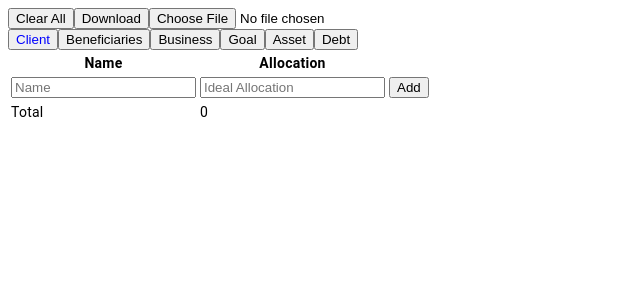
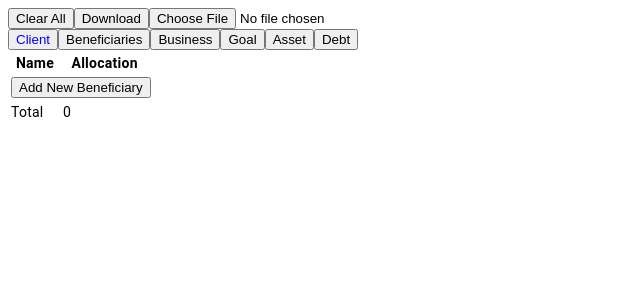
Before and after one commit to ynvtlmr/dynamic-needs-analysis, an Angular app: page /beneficiaries in a window 1280 px wide. Shown: the top 300 px of the page, without its empty margins (0-640 px from the left). Built offline with nearby package versions, Linux system fonts and the light colour scheme.

Commit message:
fix add beneficiary to add a row that is to be edited

```diff
--- a/src/app/beneficiary/beneficiary.component.html
+++ b/src/app/beneficiary/beneficiary.component.html
@@ -7,41 +7,23 @@
     </tr>
     <tr *ngFor="let beneficiary of beneficiaries; let i = index">
       <td>
-        <input
-          [(ngModel)]="beneficiary.name"
-          (ngModelChange)="onBeneficiaryChange()"
-          type="text"
-        />
+        <input [(ngModel)]="beneficiary.name" (ngModelChange)="onBeneficiaryChange()" type="text" />
       </td>
       <td>
-        <input
-          [(ngModel)]="beneficiary.allocation"
-          (ngModelChange)="onBeneficiaryChange()"
-          type="number"
-        />
+        <input [(ngModel)]="beneficiary.allocation" (ngModelChange)="onBeneficiaryChange()" type="number" />
       </td>
-      <td><button (click)="deleteBeneficiary(i)">Delete</button></td>
+      <td>
+        <button (click)="deleteBeneficiary(i)">Delete</button>
+      </td>
     </tr>
     <tr>
-      <td><input #nameInput type="text" placeholder="Name" /></td>
-      <td>
-        <input #allocationInput type="number" placeholder="Ideal Allocation" />
-      </td>
-      <td>
-        <button
-          (click)="
-            addBeneficiary(nameInput.value, allocationInput.valueAsNumber)
-          "
-        >
-          Add
-        </button>
+      <td colspan="3">
+        <button (click)="addBeneficiary()">Add New Beneficiary</button>
       </td>
     </tr>
-
     <tr>
       <td>Total</td>
       <td>{{ totalAllocation }}</td>
-      <td></td>
     </tr>
   </table>
 </div>
--- a/src/app/beneficiary/beneficiary.component.ts
+++ b/src/app/beneficiary/beneficiary.component.ts
@@ -27,9 +27,8 @@ export class BeneficiaryComponent {
     );
   }
 
-  addBeneficiary(name: string, allocation: number): void {
-    this.beneficiaries.push({ name, allocation });
-    this.updateStorage();
+  addBeneficiary(): void {
+    this.beneficiaries.push({ name: '', allocation: 0 });
   }
 
   deleteBeneficiary(index: number): void {
```
